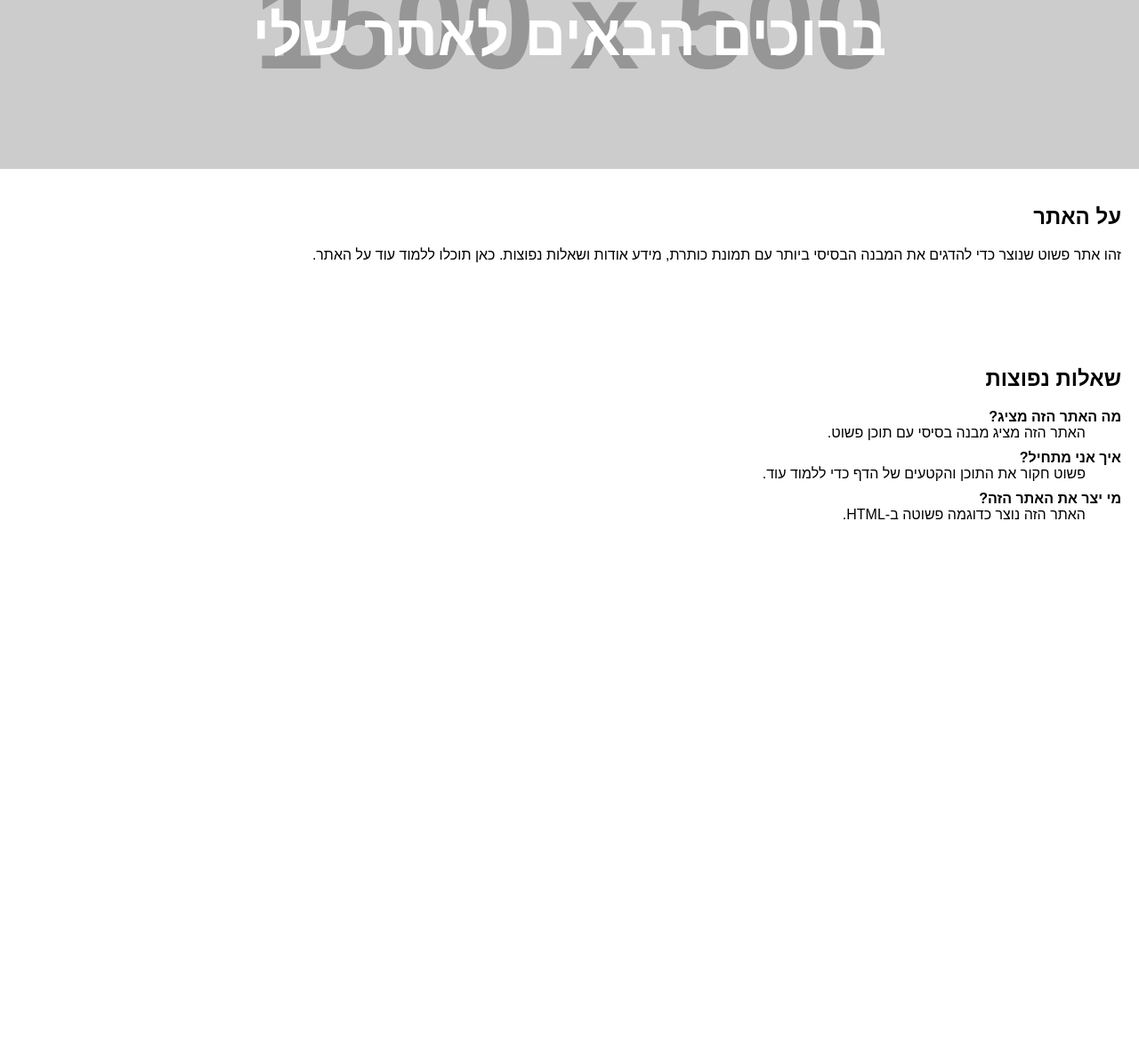
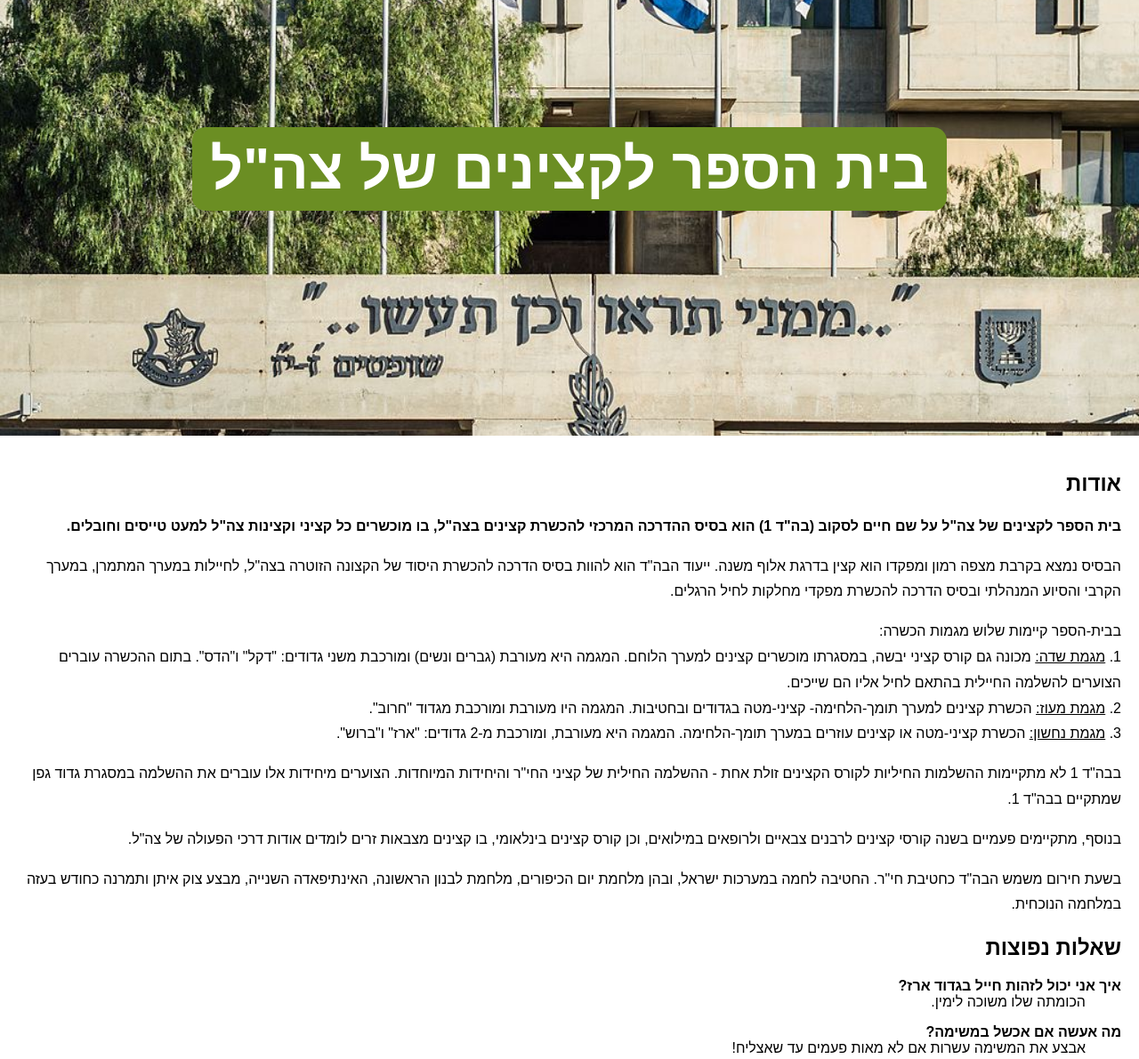
Before and after one commit to Bahadachat/bahadachat.github.io, a plain HTML site: page index.html in a window 1280 px wide. Shown: the part 110-1301 px from the top of the page at 89% size. Before the commit the page ends 800 px from the top, so only its background shows below. Drawn offline with Linux system fonts and the light colour scheme; placeholder pictures from the web are drawn by us.

Commit message:
Update ui

```diff
--- a/index.html
+++ b/index.html
@@ -13,10 +13,10 @@
             text-align: right; /* Align text to the right */
         }
         header {
-            background-image: url('https://via.placeholder.com/1500x500'); /* Replace with your image URL */
+            background-image: url('res/Bahad_1_Officers_training_academy.jpg'); /* Replace with your image URL */
             background-size: cover;
             background-position: center;
-            height: 300px;
+            height: 600px;
             color: white;
             text-align: center;
             display: flex;
@@ -38,34 +38,58 @@
             margin-left: 20px;
             margin-bottom: 10px;
         }
+        h1 {
+            background-color: olivedrab;
+            color: white; /* Makes the text more readable */
+            padding: 10px 20px; /* Adds spacing inside the h1 */
+            border-radius: 15px; /* Makes the edges rounded */
+            display: inline-block; /* Ensures the background fits tightly around the text */
+        }
+        .text-wrapper {
+            font-family: Arial, sans-serif;
+            line-height: 1.8; /* Adjust the line height for more spacing */
+        }
+        p {
+            margin-bottom: 10px; /* Add space between paragraphs */
+        }
+    </style>
     </style>
 </head>
 <body>
 
     <!-- Header Section -->
     <header>
-        <h1>ברוכים הבאים לאתר שלי</h1>
+        <h1 >בית הספר לקצינים של צה"ל</h1>
     </header>
 
-    <!-- About Section -->
-    <section class="about">
-        <h2>על האתר</h2>
-        <p>זהו אתר פשוט שנוצר כדי להדגים את המבנה הבסיסי ביותר עם תמונת כותרת, מידע אודות ושאלות נפוצות. כאן תוכלו ללמוד עוד על האתר.</p>
-    </section>
 
     <!-- FAQ Section -->
     <section class="faq">
+
+        <h2>אודות</h2>
+
+        <div class="text-wrapper">
+            <p><strong>בית הספר לקצינים של צה"ל על שם חיים לסקוב (בה"ד 1) הוא בסיס ההדרכה המרכזי להכשרת קצינים בצה"ל, בו מוכשרים כל קציני וקצינות צה"ל למעט טייסים וחובלים.</strong></p>
+        <p><span style="font-weight: 400;">הבסיס נמצא בקרבת מצפה רמון ומפקדו הוא קצין בדרגת אלוף משנה. ייעוד הבה"ד הוא להוות בסיס הדרכה להכשרת היסוד של הקצונה הזוטרה בצה"ל, לחיילות במערך המתמרן, במערך הקרבי והסיוע המנהלתי ובסיס הדרכה להכשרת מפקדי מחלקות לחיל הרגלים. </span></p>
+        <p><span style="font-weight: 400;">בבית-הספר קיימות שלוש מגמות הכשרה: </span><span style="font-weight: 400;"><br /></span><span style="font-weight: 400;">1. <span style="text-decoration: underline;">מגמת שדה:</span> מכונה גם קורס קציני יבשה, במסגרתו מוכשרים קצינים למערך הלוחם. המגמה היא מעורבת (גברים ונשים)</span><span style="font-weight: 400;"> ומורכבת משני גדודים: "דקל" ו"הדס". בתום ההכשרה עוברים הצוערים להשלמה החיילית בהתאם לחיל אליו הם שייכים. </span><span style="font-weight: 400;"><br /></span><span style="font-weight: 400;">2. <span style="text-decoration: underline;">מגמת מעוז:</span> הכשרת קצינים למערך תומך-הלחימה- קציני-מטה בגדודים ובחטיבות. המגמה היו מעורבת ומורכבת מגדוד "חרוב". </span><span style="font-weight: 400;"><br /></span><span style="font-weight: 400;">3. <span style="text-decoration: underline;">מגמת נחשון:</span> הכשרת קציני-מטה או קצינים עוזרים במערך תומך-הלחימה. המגמה היא מעורבת, ומורכבת מ-2 גדודים: "ארז" ו"ברוש". </span></p>
+        <p><span style="font-weight: 400;">בבה"ד 1 לא מתקיימות ההשלמות החיליות לקורס הקצינים זולת אחת - ההשלמה החילית של קציני החי"ר והיחידות המיוחדות. הצוערים מיחידות אלו עוברים את ההשלמה במסגרת גדוד גפן שמתקיים בבה"ד 1. </span></p>
+        <p><span style="font-weight: 400;">בנוסף, מתקיימים פעמיים בשנה קורסי קצינים לרבנים צבאיים ולרופאים במילואים, וכן קורס קצינים בינלאומי, בו קצינים מצבאות זרים לומדים אודות דרכי הפעולה של צה"ל. </span></p>
+        <p><span style="font-weight: 400;">בשעת חירום משמש הבה"ד כחטיבת חי"ר. החטיבה לחמה במערכות ישראל, ובהן מלחמת יום הכיפורים, מלחמת לבנון הראשונה, האינתיפאדה השנייה, מבצע צוק איתן ותמרנה כחודש בעזה במלחמה הנוכחית. </span></p>
+        </div>
+
+
         <h2>שאלות נפוצות</h2>
         <dl>
-            <dt>מה האתר הזה מציג?</dt>
-            <dd>האתר הזה מציג מבנה בסיסי עם תוכן פשוט.</dd>
+            <dt>איך אני יכול לזהות חייל בגדוד ארז?</dt>
+            <dd>הכומתה שלו משוכה לימין.</dd>
+        </dl>
+        <dl>
+            <dt>מה אעשה אם אכשל במשימה?</dt>
+            <dd>אבצע את המשימה עשרות אם לא מאות פעמים עד שאצליח!</dd>
+        </dl>
 
-            <dt>איך אני מתחיל?</dt>
-            <dd>פשוט חקור את התוכן והקטעים של הדף כדי ללמוד עוד.</dd>
 
-            <dt>מי יצר את האתר הזה?</dt>
-            <dd>האתר הזה נוצר כדוגמה פשוטה ב-HTML.</dd>
-        </dl>
+
     </section>
 
 </body>
```
Also changed, not shown: res/Bahad_1_Officers_training_academy.jpg (added).
